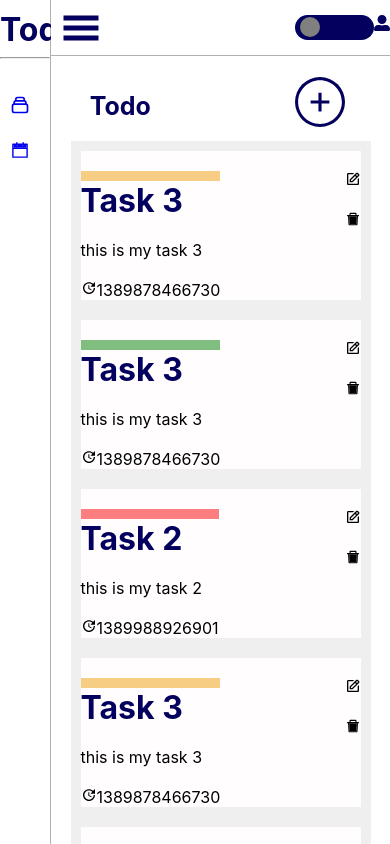
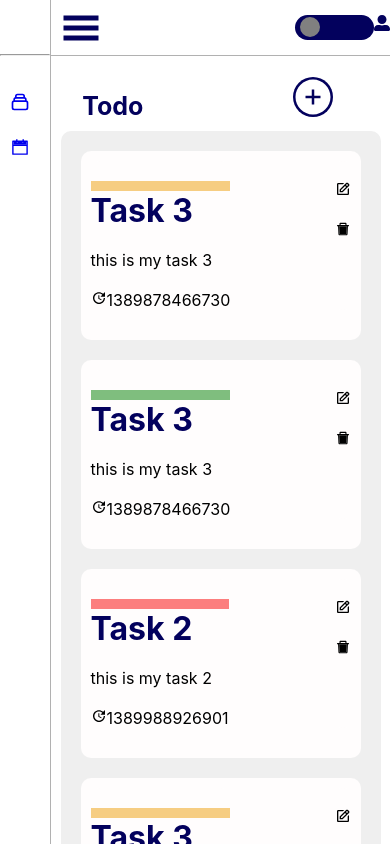
Before and after one commit to mamadou-niakate/TODO-List, a React (Create React App) app: page / in a window 390 px wide. Shown: the top 844 px of the page. Built offline with nearby package versions, Linux system fonts and the light colour scheme.

Commit message:
responsive mobile

```diff
--- a/src/App.css
+++ b/src/App.css
@@ -87,6 +87,9 @@ div.content {
 
 .main-dark .sidebar-collapse-dark h1 {
   color: #fff;
+  font-size: 20px;
+  padding-top: 10px;
+  padding-bottom: 2px;
   transition: 1s ease;
 }
 
@@ -137,6 +140,7 @@ div.content {
   flex-wrap: wrap;
   width: 300px;
   transition: 1s ease;
+  border-radius: 10px;
 }
 
 footer.footer-dark {
@@ -183,7 +187,7 @@ footer.footer-dark .social-networks ul li a {
     flex-direction: row;
     flex-wrap: nowrap;
     overflow-x: scroll;
-    width: 390px;
+    width: 420px;
     height: 250px;
     margin-left: 10px;
   }
--- a/src/components/Sidebar/index.css
+++ b/src/components/Sidebar/index.css
@@ -4,9 +4,22 @@
   transition: 1s ease;
 }
 
+.sidebar-collapse h1 {
+  color: #fff;
+  font-size: 20px;
+  padding-top: 10px;
+  padding-bottom: 2px;
+  transition: 1s ease;
+}
+
 .sidebar-uncollapse {
   width: 150px;
   margin: 0;
+  transition: 1s ease;
+}
+
+.sidebar-uncollapse h1 {
+  color: #0e225d;
   transition: 1s ease;
 }
 
--- a/src/components/Tasks/TaskCard/index.css
+++ b/src/components/Tasks/TaskCard/index.css
@@ -2,11 +2,14 @@
   display: flex;
   justify-content: space-between;
   background-color: #fffdfd;
+  border-radius: 10px;
+  padding: 10px 10px 30px 10px;
   margin: 10px;
 }
 
 .action-buttons {
   background-color: #fffdfd;
+  border-radius: 10px;
 }
 
 .task-container:hover {
@@ -17,6 +20,7 @@
   display: flex;
   flex-direction: column;
   background-color: #fffdfd;
+  border-radius: 10px;
 }
 
 .high-priority {
--- a/src/components/Tasks/TaskCardList/index.css
+++ b/src/components/Tasks/TaskCardList/index.css
@@ -4,6 +4,8 @@
   flex-direction: column;
   flex-wrap: wrap;
   width: 300px;
+  border-radius: 10px;
+  padding: 10px;
 }
 
 .tasksCardList:hover {
@@ -29,8 +31,6 @@ button.add-button {
   font-size: 40px;
   background-color: #03015d;
   margin: 20px 0 10px 100px;
-  height: 50px;
-  width: 50px;
   border-radius: 50%;
   color: #ffffff;
 }
@@ -67,7 +67,7 @@ button.add-button {
     flex-wrap: nowrap;
     overflow-x: scroll;
     scrollbar-track-color: #03015d;
-    width: 390px;
+    width: 420px;
     height: 250px;
     margin-left: 10px;
   }
```
